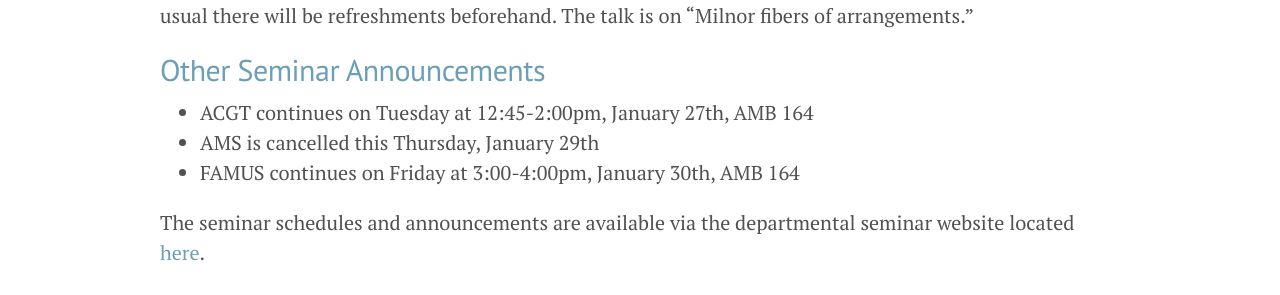
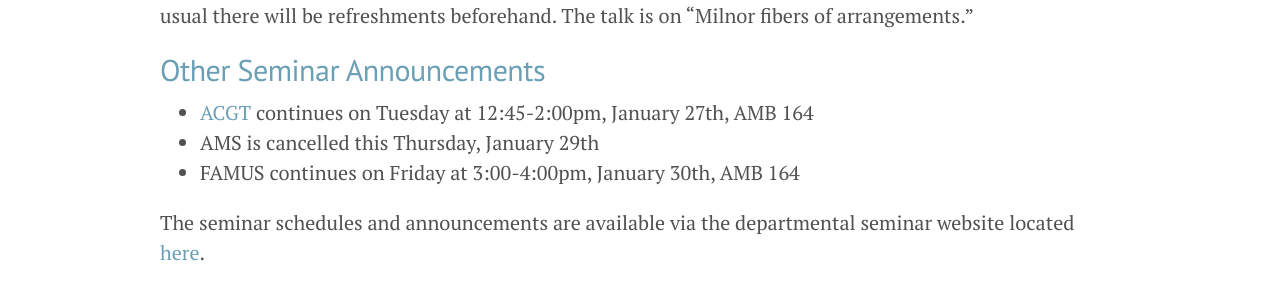
Before and after one commit to NAUMathStat/seminars, a Jekyll site: the page built from _posts/2015-01-28-week-3.md, in a window 1280 px wide. Shown: the part 343-638 px from the top of the page. Built offline with Jekyll 4.4.1, drawn with Linux system fonts in a browser that asks for light colours; Markdown is read by kramdown in place of the engine named in the settings; part of the change alters nothing that is shown.

```diff
--- a/_posts/2015-01-28-week-3.md
+++ b/_posts/2015-01-28-week-3.md
@@ -9,7 +9,7 @@ Mike will be speaking at the colloquium tomorrow Tuesday January 27th, AMB Room
 
 ## Other Seminar Announcements ##
 
-- ACGT continues on Tuesday at 12:45-2:00pm, January 27th, AMB 164
+- [ACGT](acgtSpring2015) continues on Tuesday at 12:45-2:00pm, January 27th, AMB 164
 - AMS is cancelled this Thursday, January 29th
 - FAMUS continues on Friday at 3:00-4:00pm, January 30th, AMB 164
 
```
